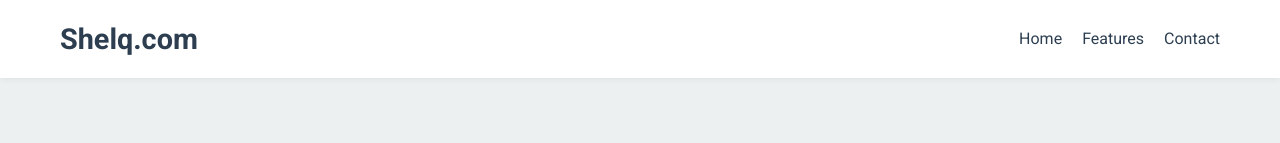
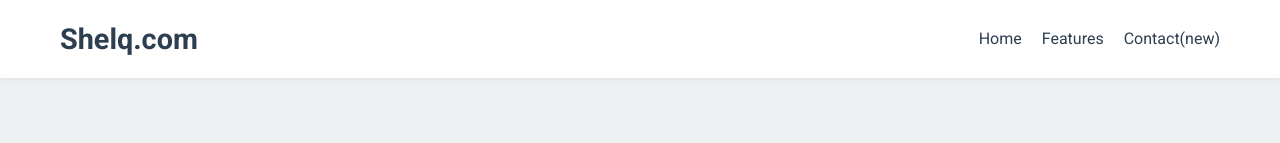
Before and after one commit to shelq007/shelq007.github.io, a plain HTML site: page index.html in a window 1280 px wide. Shown: the top 143 px of the page. Drawn offline with Linux system fonts and the light colour scheme; a script that the page names is missing.

Commit message:
identifier change

```diff
--- a/index.html
+++ b/index.html
@@ -16,7 +16,7 @@
                 <ul>
                     <li><a href="#hero">Home</a></li>
                     <li><a href="#features">Features</a></li>
-                    <li><a href="#contact">Contact</a></li>
+                    <li><a href="#contact">Contact(new)</a></li>
                 </ul>
             </nav>
         </div>
```
